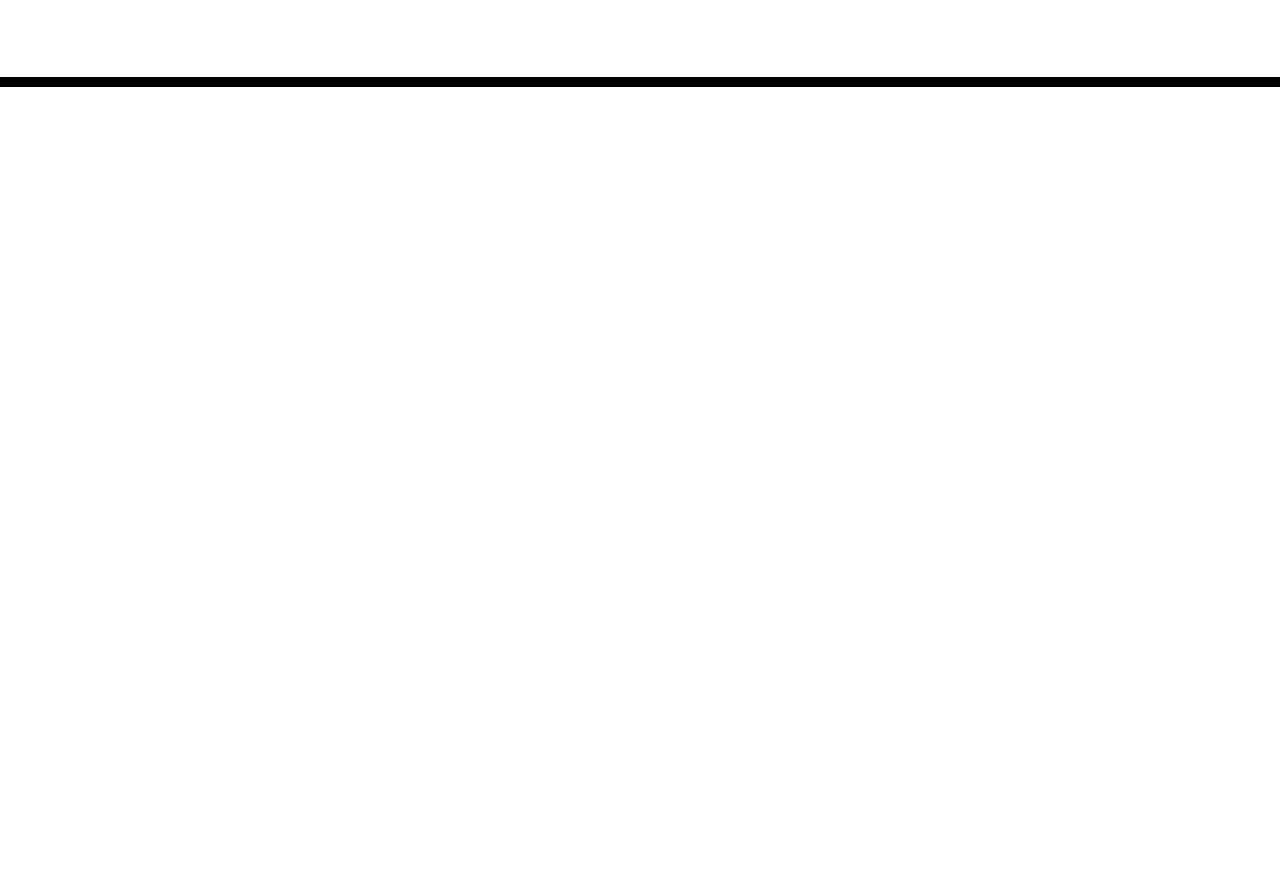
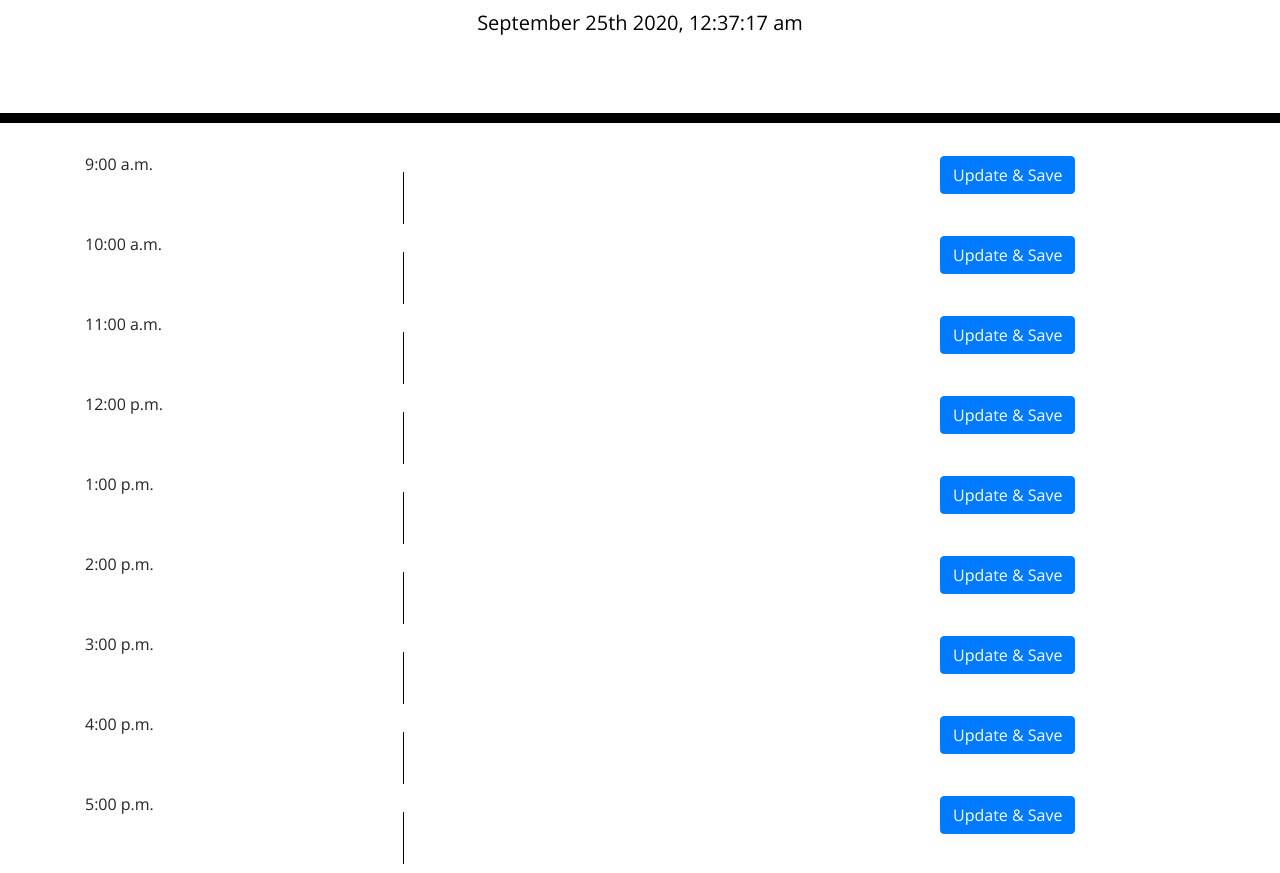
Before and after one commit to CVade/HW-5, a plain HTML site: page index.html in a window 1280 px wide. Shown: the part 181-1054 px from the top of the page. Before the commit the page ends 800 px from the top, so only its background shows below. Drawn offline with nearby package versions, Linux system fonts and the light colour scheme.

Commit message:
update #1

```diff
--- a/index.html
+++ b/index.html
@@ -1,23 +1,14 @@
 <!DOCTYPE html>
 <html lang="en">
+
 <head>
   <meta charset="UTF-8" />
   <meta name="viewport" content="width=device-width, initial-scale=1.0" />
   <meta http-equiv="X-UA-Compatible" content="ie=edge" />
-    <link
-      rel="stylesheet"
-      href="https://stackpath.bootstrapcdn.com/bootstrap/4.3.1/css/bootstrap.min.css"
-    />
-    <link
-      rel="stylesheet"
-      href="https://use.fontawesome.com/releases/v5.8.1/css/all.css"
-      integrity="sha384-50oBUHEmvpQ+1lW4y57PTFmhCaXp0ML5d60M1M7uH2+nqUivzIebhndOJK28anvf"
-      crossorigin="anonymous"
-    />
-    <link
-      href="https://fonts.googleapis.com/css?family=Open+Sans&display=swap"
-      rel="stylesheet"
-    />
+  <link rel="stylesheet" href="https://stackpath.bootstrapcdn.com/bootstrap/4.3.1/css/bootstrap.min.css" />
+  <link rel="stylesheet" href="https://use.fontawesome.com/releases/v5.8.1/css/all.css"
+    integrity="sha384-50oBUHEmvpQ+1lW4y57PTFmhCaXp0ML5d60M1M7uH2+nqUivzIebhndOJK28anvf" crossorigin="anonymous" />
+  <link href="https://fonts.googleapis.com/css?family=Open+Sans&display=swap" rel="stylesheet" />
   <link rel="stylesheet" href="style.css" />
   <title>Work Day Scheduler</title>
 </head>
@@ -29,10 +20,74 @@
     <p id="currentDay" class="lead"></p>
   </header>
   <div class="container">
-      <!-- Timeblocks go here -->
+    <div class="row">
+      <div class="col-md-3">9:00 a.m.</div>
+      <div class="col-md-6">
+        <textarea></textarea>
+      </div>
+      <div class="col-md-3"><button class="btn btn-primary">Update & Save</button></div>
+    </div>
+    <div class="row">
+      <div class="col-md-3">10:00 a.m.</div>
+      <div class="col-md-6">
+        <textarea></textarea>
+      </div>
+      <div class="col-md-3"><button class="btn btn-primary">Update & Save</button></div>
+    </div>
+    <div class="row">
+      <div class="col-md-3">11:00 a.m.</div>
+      <div class="col-md-6">
+        <textarea></textarea>
+      </div>
+      <div class="col-md-3"><button class="btn btn-primary">Update & Save</button></div>
+    </div>
+    <div class="row">
+      <div class="col-md-3">12:00 p.m.</div>
+      <div class="col-md-6">
+        <textarea></textarea>
+      </div>
+      <div class="col-md-3"><button class="btn btn-primary">Update & Save</button></div>
+    </div>
+    <div class="row">
+      <div class="col-md-3">1:00 p.m.</div>
+      <div class="col-md-6">
+        <textarea></textarea>
+      </div>
+      <div class="col-md-3"><button class="btn btn-primary">Update & Save</button></div>
+    </div>
+    <div class="row">
+      <div class="col-md-3">2:00 p.m.</div>
+      <div class="col-md-6">
+        <textarea></textarea>
+      </div>
+      <div class="col-md-3"><button class="btn btn-primary">Update & Save</button></div>
+    </div>
+    <div class="row">
+      <div class="col-md-3">3:00 p.m.</div>
+      <div class="col-md-6">
+        <textarea></textarea>
+      </div>
+      <div class="col-md-3"><button class="btn btn-primary">Update & Save</button></div>
+    </div>
+    <div class="row">
+      <div class="col-md-3">4:00 p.m.</div>
+      <div class="col-md-6">
+        <textarea></textarea>
+      </div>
+      <div class="col-md-3"><button class="btn btn-primary">Update & Save</button></div>
+    </div>
+    <div class="row">
+      <div class="col-md-3">5:00 p.m.</div>
+      <div class="col-md-6">
+        <textarea></textarea>
+      </div>
+      <div class="col-md-3"><button class="btn btn-primary">Update & Save</button></div>
+    </div>
   </div>
 
   <script src="https://code.jquery.com/jquery-3.4.1.min.js"></script>
   <script src="https://cdnjs.cloudflare.com/ajax/libs/moment.js/2.24.0/moment.min.js"></script>
+  <script src="./index.js"></script>
 </body>
+
 </html>
--- /dev/null
+++ b/index.js
@@ -0,0 +1,9 @@
+var currentDay = moment().format('MMMM Do YYYY, h:mm:ss a');
+
+$("#currentDay").text(currentDay);
+
+$(".btn").on("click", function (event) {
+    var userInput = $(this).parent().prev().children("textarea").val();
+
+    localStorage.setItem(userInput)
+})
```
Also changed, not shown: 05-third-party-apis-homework-demo.gif (added). Lines whose indentation alone changed are shown as unchanged.
